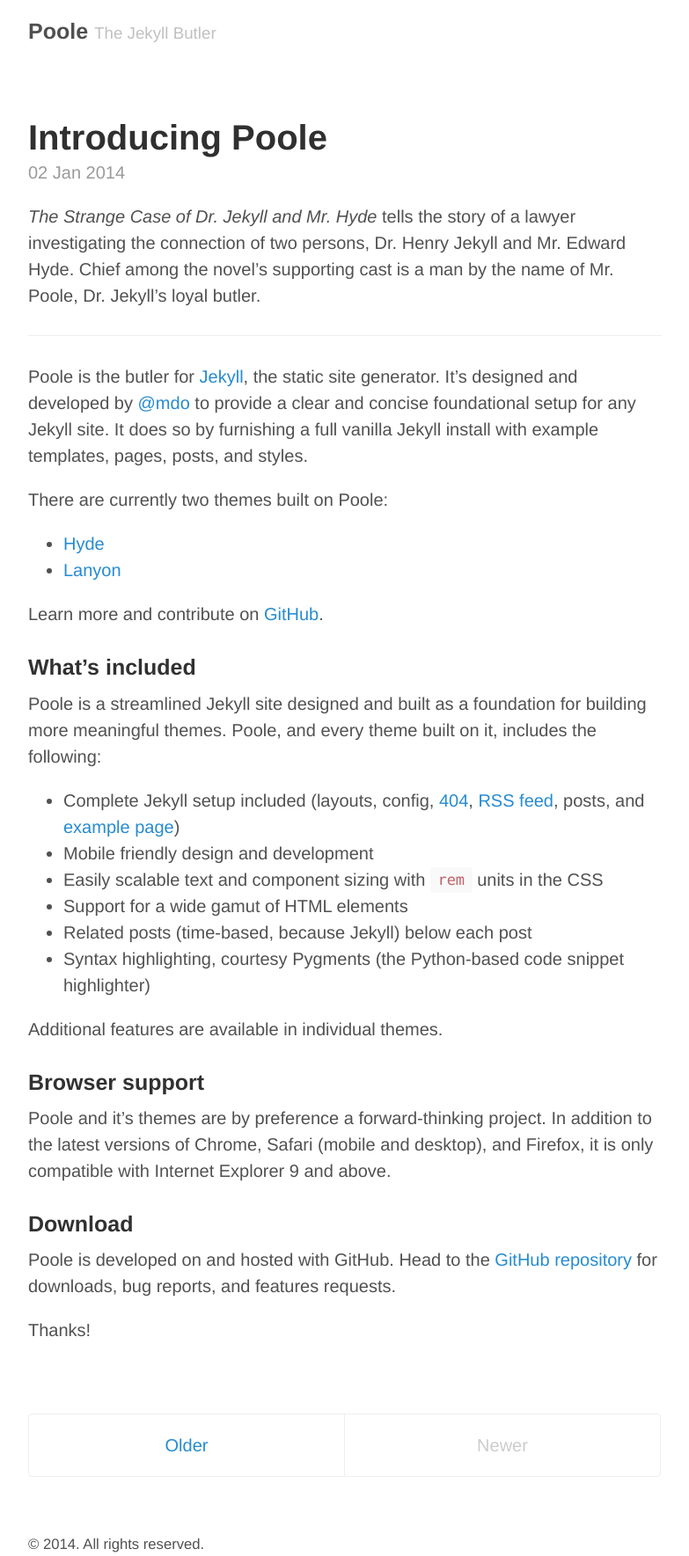
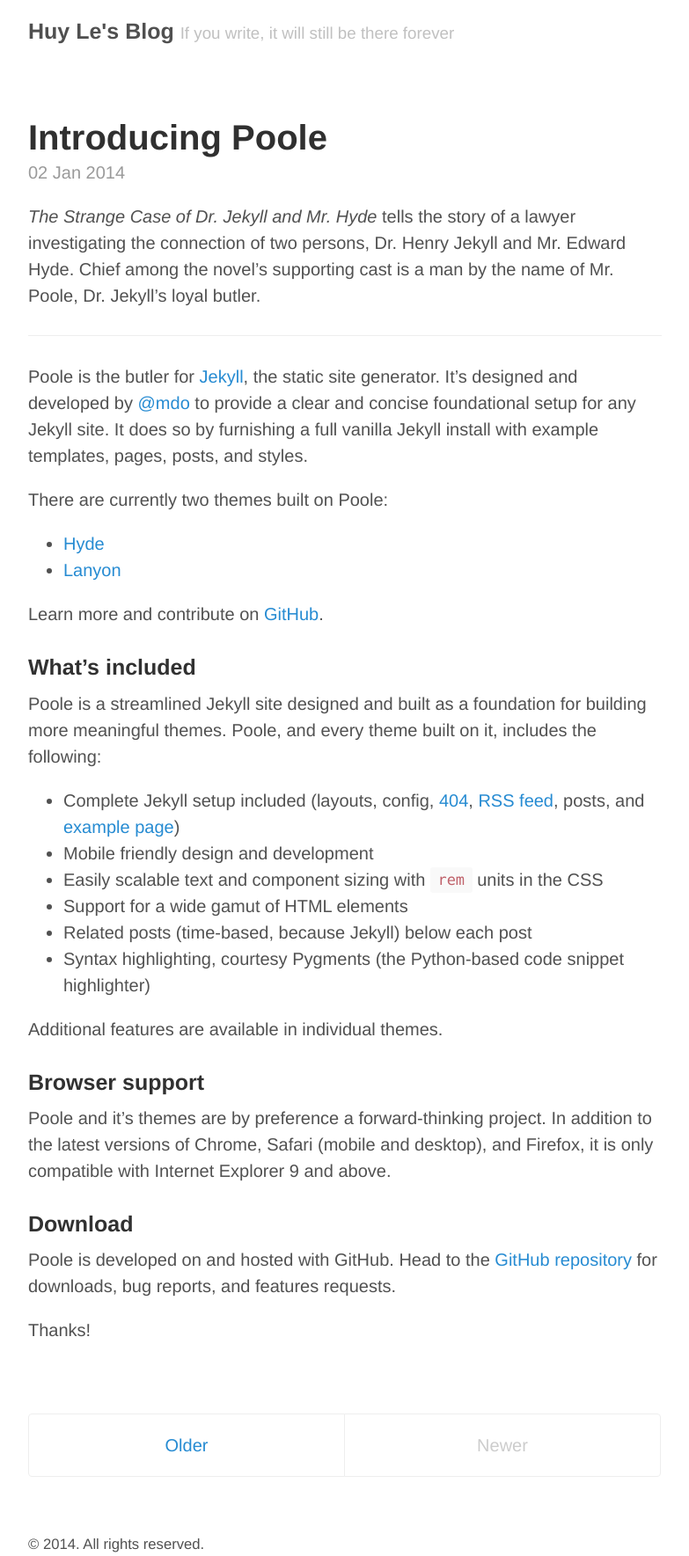
Before and after one commit to lephukhanhhuy/huyle.github.io, a Jekyll site: the page built from index.html, in a window 1280 px wide. Shown: the whole page at 88% size, without its empty margins (248-1031 px from the left). Built offline with Jekyll 4.4.1, drawn with Linux system fonts in a browser that asks for light colours; the list of posts is cut into pages by our own code.

Commit message:
First time edit _config.yml

```diff
--- a/_config.yml
+++ b/_config.yml
@@ -3,15 +3,15 @@
 relative_permalinks: true
 
 # Setup
-title:            Poole
-tagline:          The Jekyll Butler
-url:              http://getpoole.com
+title:            Huy Le's Blog
+tagline:          If you write, it will still be there forever
+url:              http://lephukhanhhuy.github.io
 paginate:         1
 baseurl:          /
 author:
-  name:           Mark Otto
-  url:            https://twitter.com/mdo
-  email:          markdotto@gmail.com
+  name:           Huy Le
+  url:            http://lephukhanhhuy.github.io
+  email:          lephukhanhhuy@gmail.com
 
 # Custom vars
 version:          1.0.0
```
